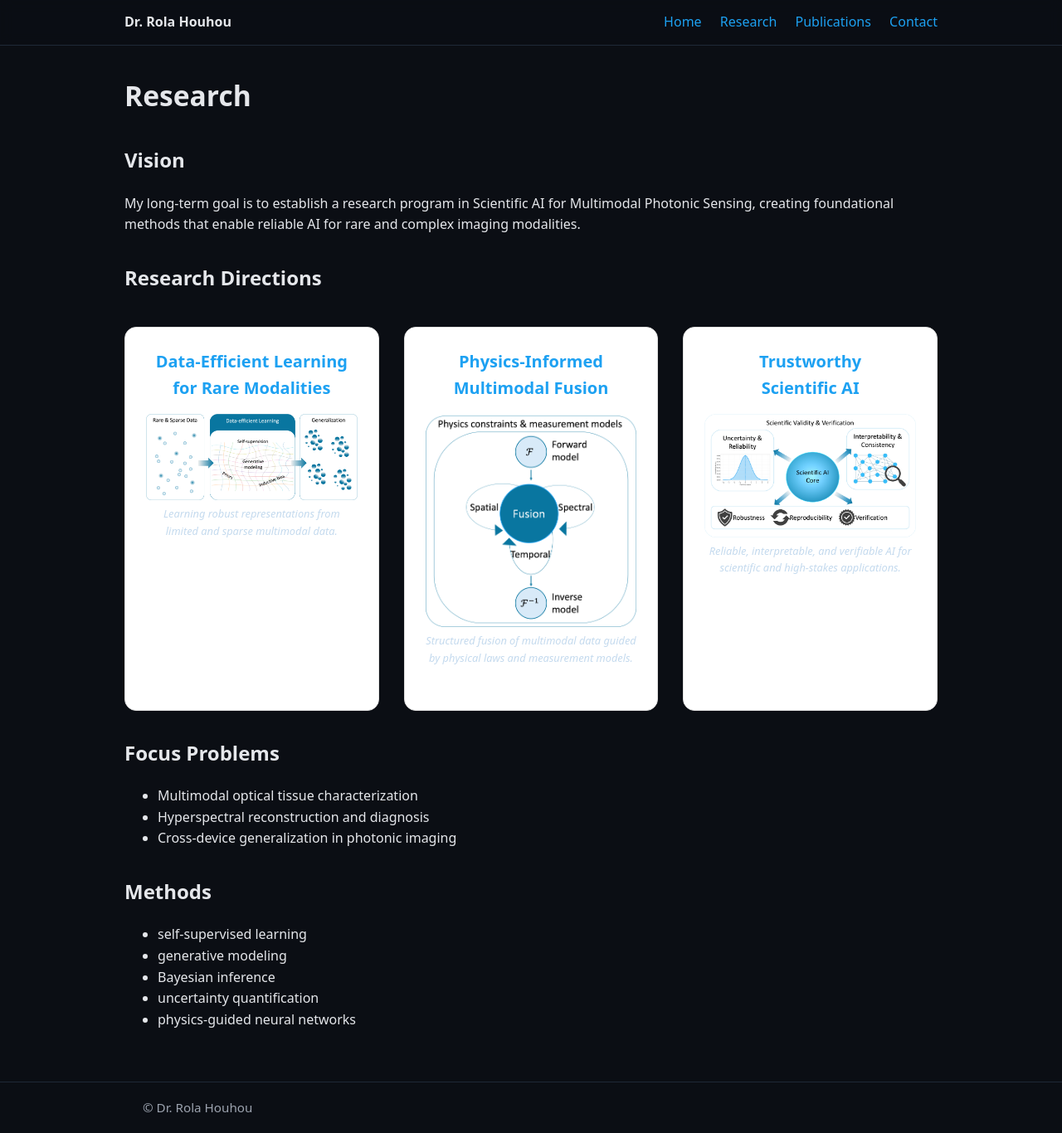
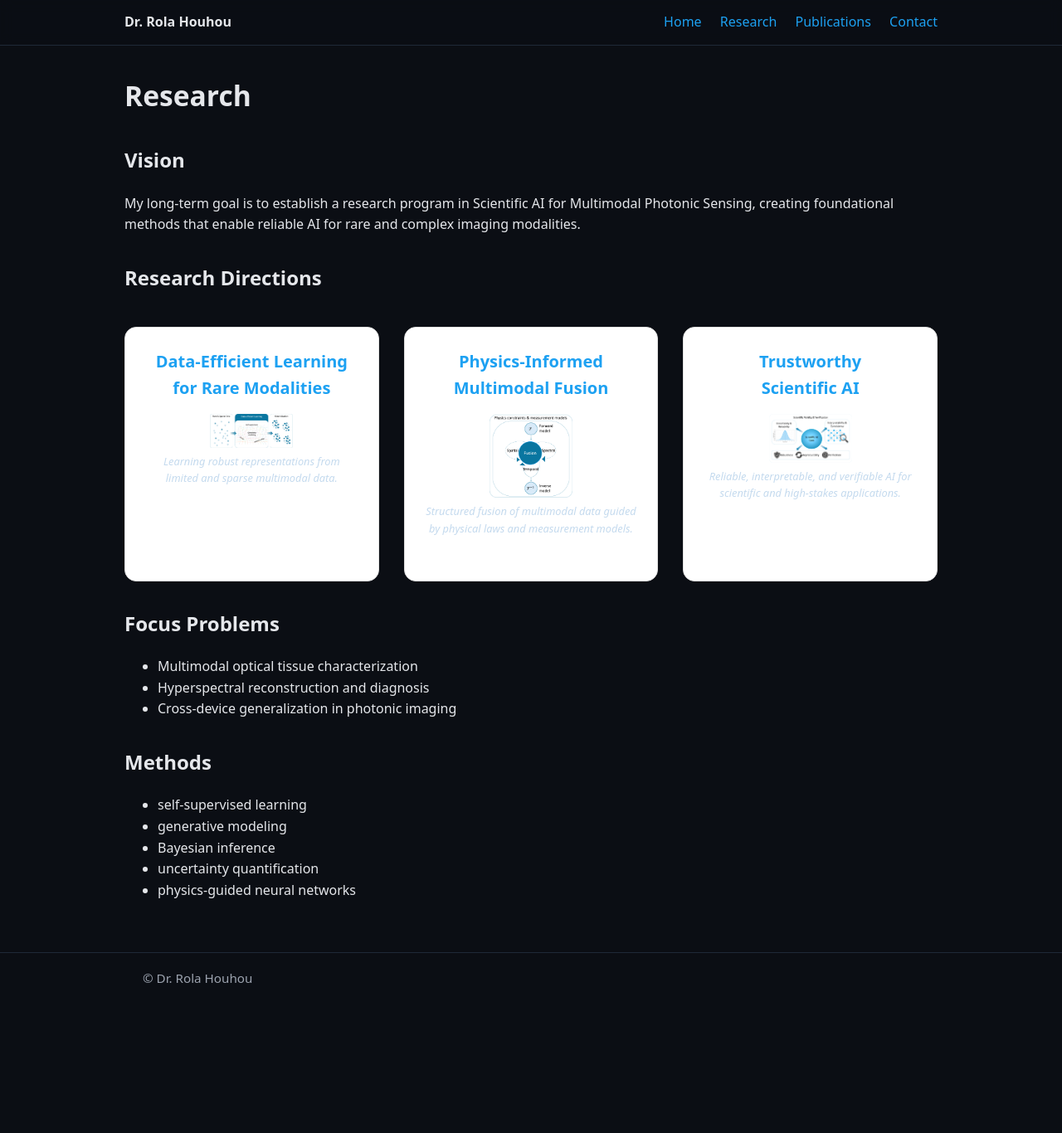
Before and after one commit to rhouhou/rhouhou.github.io, a Jekyll site: the page built from research/index.md, in a window 1280 px wide and 1366 px high. Shown: the whole window at 83% size. Built offline with Jekyll 4.4.1, drawn with Linux system fonts in a browser that asks for light colours.

Commit message:
Update style.css

```diff
--- a/assets/css/style.css
+++ b/assets/css/style.css
@@ -124,7 +124,7 @@ hr{
 
 .figure-img {
     width: 100%;
-    max-width: 420px;
+    max-width: 100px;
     display: block;
     margin: 0 auto;
 }
```
